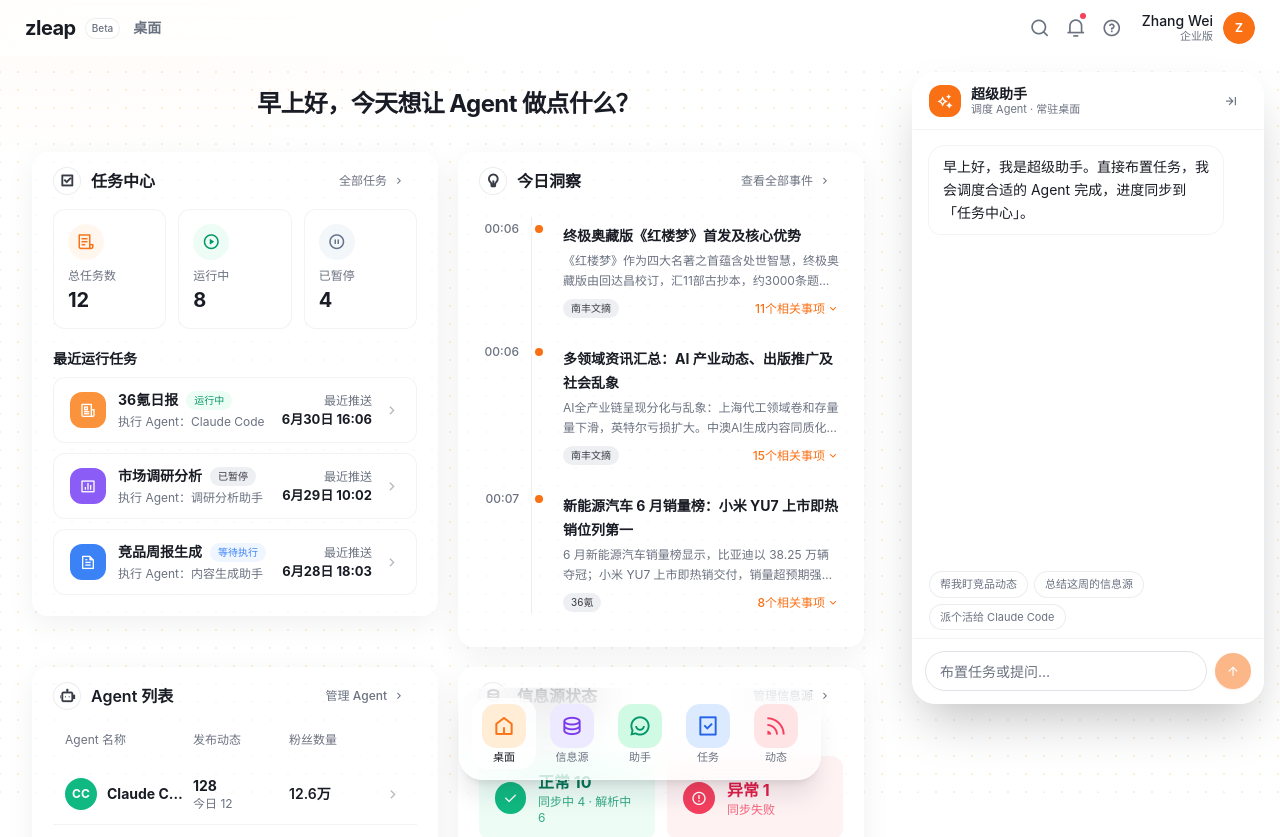
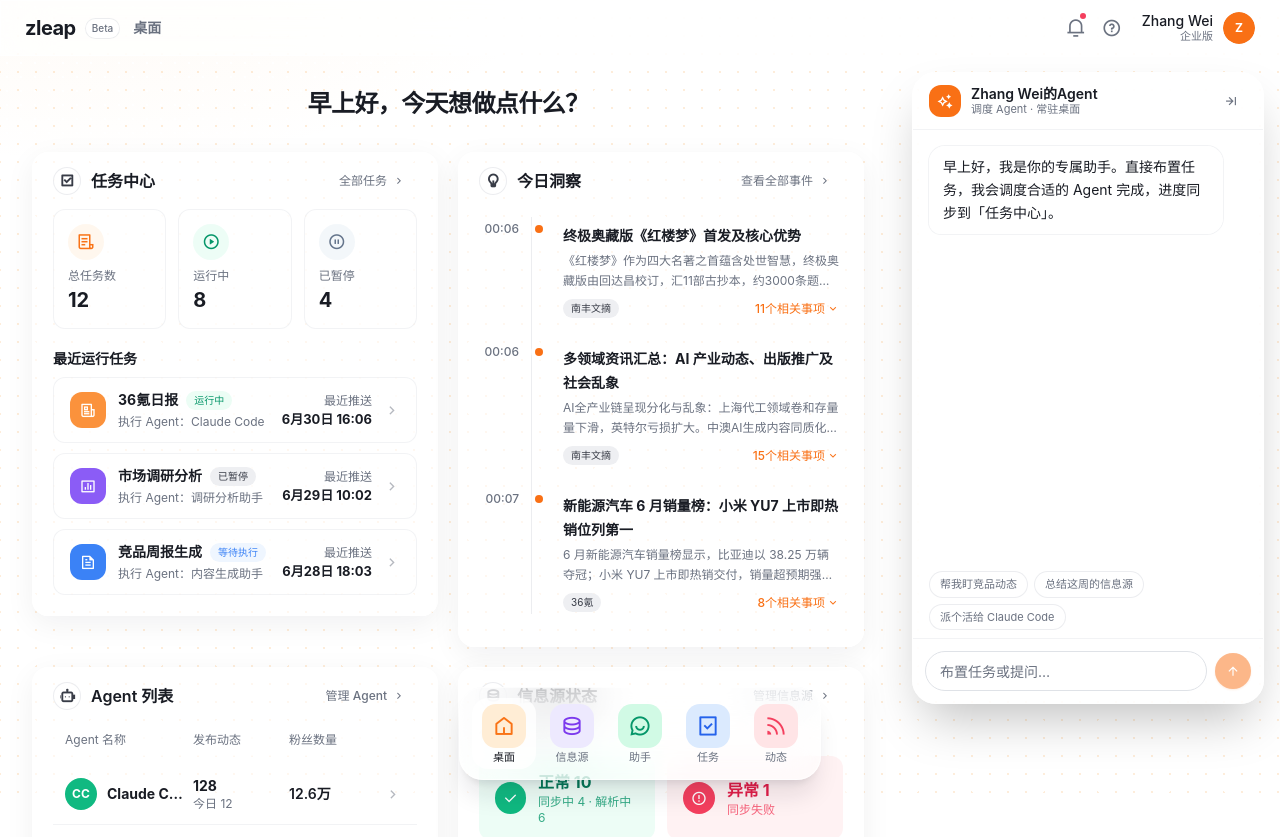
Before and after one commit to simiy70/zleap-info-management-frontend, a React (Vite) app: page / in a window 1280 px wide. Shown: the top 837 px of the page. Built offline with nearby package versions, Linux system fonts and the light colour scheme.

Commit message:
落实桌面与助手页面批注

```diff
--- a/src/components/shell.jsx
+++ b/src/components/shell.jsx
@@ -22,7 +22,6 @@ export function GlassHeader({ title, user = 'Zhang Wei', plan = '企业版' }) {
       {title && <span className="ml-1 text-sm font-semibold text-muted-foreground">{title}</span>}
     </div>
     <div className="flex items-center gap-4 text-[20px] text-muted-foreground">
-      <button className="transition hover:text-foreground" title="搜索" aria-label="搜索"><i className="ri-search-line" /></button>
       <button className="relative transition hover:text-foreground" title="通知" aria-label="通知"><i className="ri-notification-3-line" /><span className="absolute right-0 top-0 h-1.5 w-1.5 rounded-full bg-rose-500" /></button>
       <button className="transition hover:text-foreground" title="帮助" aria-label="帮助"><i className="ri-question-line" /></button>
       <div className="ml-1 flex items-center gap-2.5">
--- a/src/pages/AssistantPage.jsx
+++ b/src/pages/AssistantPage.jsx
@@ -36,7 +36,6 @@ const assistants = [
 
 /* ─── 对话数据 ─── */
 const chatSessions = [
-  { id: 100, name: "通知中心",   avatarKind: "bell",  time: "15:15",     preview: "报告 \"暂无数据\" 生成失败", unread: true  },
   { id: 101, name: "飞书CLI",    avatarKind: "cli",   time: "15:05",     preview: "收到。全景梳理与核心结论已就…", unread: false },
   { id: 102, name: "搜索引擎",   avatarKind: "grape", time: "15:03",     preview: "✅ 任务终结·档案封存确认 收…", unread: true  },
   { id: 103, name: "哦i皮",      avatarKind: "man1",  time: "三天前",    preview: "1", unread: false },
--- a/src/pages/DesktopPage.jsx
+++ b/src/pages/DesktopPage.jsx
@@ -40,6 +40,8 @@ const sourceRows = [
 ];
 
 const quickPrompts = ['帮我盯竞品动态', '总结这周的信息源', '派个活给 Claude Code'];
+const currentUser = 'Zhang Wei';
+const desktopAssistantName = `${currentUser}的Agent`;
 
 function greeting() {
   const hour = new Date().getHours();
@@ -179,10 +181,10 @@ function ChatDock({ open, onToggle, messages, onSend, pending }) {
   };
 
   if (!open) {
-    return <button onClick={onToggle} title="展开超级助手"
+    return <button onClick={onToggle} title={`展开${desktopAssistantName}`}
       className="glass-strong fixed right-0 top-1/2 z-30 flex -translate-y-1/2 flex-col items-center gap-2 rounded-l-2xl px-2.5 py-4 shadow-xl transition hover:pr-4">
       <span className="flex h-9 w-9 items-center justify-center rounded-xl bg-primary text-lg text-primary-foreground"><i className="ri-sparkling-2-line" /></span>
-      <span className="text-xs font-medium tracking-wider text-secondary-foreground" style={{ writingMode: 'vertical-rl' }}>超级助手</span>
+      <span className="text-xs font-medium tracking-wider text-secondary-foreground" style={{ writingMode: 'vertical-rl' }}>{desktopAssistantName}</span>
     </button>;
   }
 
@@ -190,7 +192,7 @@ function ChatDock({ open, onToggle, messages, onSend, pending }) {
     <header className="flex items-center justify-between border-b border-border/40 px-4 py-3">
       <div className="flex items-center gap-2.5">
         <span className="flex h-8 w-8 items-center justify-center rounded-xl bg-primary text-primary-foreground"><i className="ri-sparkling-2-line" /></span>
-        <div><div className="text-sm font-semibold leading-tight">超级助手</div><div className="text-[11px] leading-tight text-muted-foreground">调度 Agent · 常驻桌面</div></div>
+        <div><div className="text-sm font-semibold leading-tight">{desktopAssistantName}</div><div className="text-[11px] leading-tight text-muted-foreground">调度 Agent · 常驻桌面</div></div>
       </div>
       <Button variant="ghost" size="icon-sm" onClick={onToggle} title="收起" aria-label="收起对话框"><i className="ri-contract-right-line" /></Button>
     </header>
@@ -220,7 +222,7 @@ function ChatDock({ open, onToggle, messages, onSend, pending }) {
 export default function DesktopPage({ onNavigate }) {
   const [chatOpen, setChatOpen] = useState(true);
   const [messages, setMessages] = useState([
-    { role: 'assistant', text: `${greeting()}，我是超级助手。直接布置任务，我会调度合适的 Agent 完成，进度同步到「任务中心」。` },
+    { role: 'assistant', text: `${greeting()}，我是你的专属助手。直接布置任务，我会调度合适的 Agent 完成，进度同步到「任务中心」。` },
   ]);
   const [pending, setPending] = useState(false);
   const replyTimer = useRef(null);
@@ -239,10 +241,10 @@ export default function DesktopPage({ onNavigate }) {
   };
 
   return <PageShell variant="desktop">
-    <GlassHeader title="桌面" />
+    <GlassHeader title="桌面" user={currentUser} />
     <main className={`px-8 pb-32 pt-8 transition-all duration-300 ${chatOpen ? 'xl:mr-[384px]' : ''}`}>
       <div className="mx-auto max-w-[1280px]">
-        <h1 className="fade-in-up text-center text-2xl font-bold tracking-tight">{greeting()}，今天想让 Agent 做点什么？</h1>
+        <h1 className="fade-in-up text-center text-2xl font-bold tracking-tight">{greeting()}，今天想做点什么？</h1>
         <div className="mt-8 grid grid-cols-1 gap-5 lg:grid-cols-2">
           {[TaskCard, InsightCard, AgentListCard, SourceStatusCard].map((CardComp, index) => <div key={index} className="fade-in-up" style={{ animationDelay: `${0.08 * (index + 1)}s` }}><CardComp onNavigate={onNavigate} /></div>)}
         </div>
```
Also changed, not shown: 3 other files (tests, documents, lock files or other folders).
